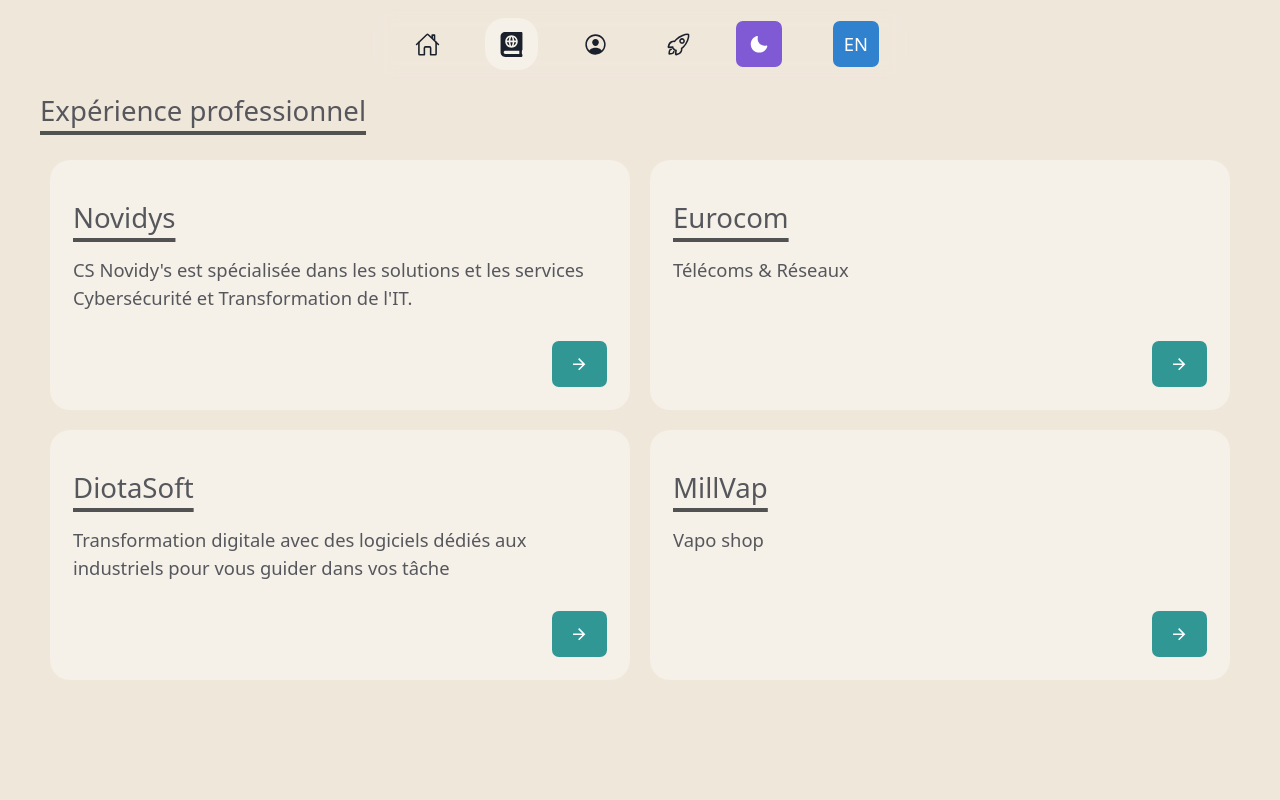
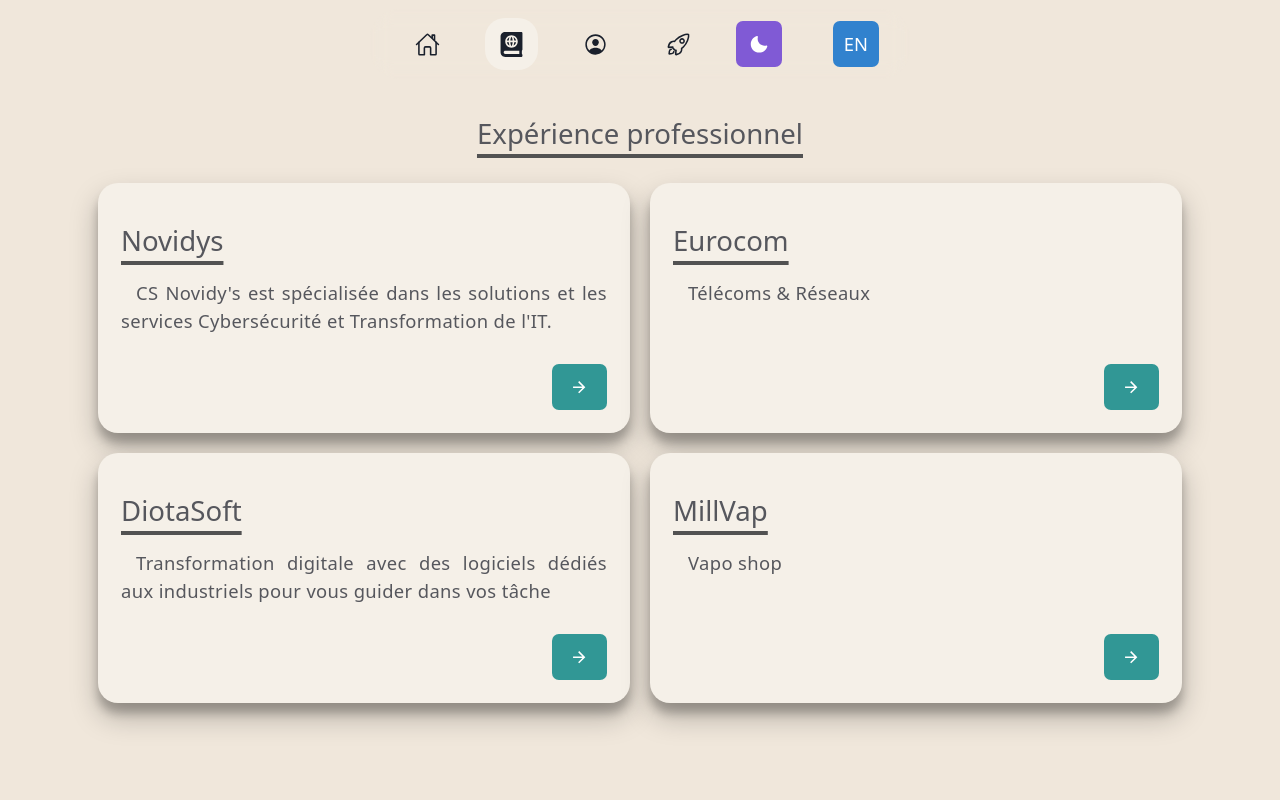
Before and after one commit to KiSEiGitHub/Me, a Next.js app: page /Experience in a window 1280 px wide. Shown: the top 800 px of the page. Built offline with nearby package versions, Linux system fonts and the light colour scheme.

Commit message:
style(*) : rework global style

```diff
--- a/pages/Competences.jsx
+++ b/pages/Competences.jsx
@@ -118,6 +118,7 @@
                                 h='auto'
                                 bg={colorMode === 'light' ? '#f5f0e8' : '#313134'}
                                 m='10px 20px'
+                                boxShadow='rgba(0, 0, 0, 0.35) 0px 5px 15px'
                                 borderRadius={15}
                             >
                                 <Text
@@ -146,6 +147,7 @@
                                 h='auto'
                                 bg={colorMode === 'light' ? '#f5f0e8' : '#313134'}
                                 m='10px 20px'
+                                boxShadow='rgba(0, 0, 0, 0.35) 0px 5px 15px'
                                 borderRadius={15}
                             >
                                 <Text
@@ -167,6 +169,7 @@
                                 h='auto'
                                 bg={colorMode === 'light' ? '#f5f0e8' : '#313134'}
                                 m='10px 20px'
+                                boxShadow='rgba(0, 0, 0, 0.35) 0px 5px 15px'
                                 borderRadius={15}
                             >
                                 <Text
--- a/pages/Experience/index.jsx
+++ b/pages/Experience/index.jsx
@@ -1,62 +1,67 @@
-import { Button, Container, Flex, useColorMode } from '@chakra-ui/react';
-import React, { useContext } from 'react';
-import { SectionTitle } from '../../Layout/CustomText';
+import {Box, Button, Flex, Text, useColorMode, useMediaQuery} from '@chakra-ui/react';
+import React, {useContext} from 'react';
+import {ParaIndent, SectionTitle} from '../../Layout/CustomText';
 import Section from '../../Layout/Section';
-import { LangContext } from '../../Hook/LangContext';
-import { SimpleGrid } from '@chakra-ui/react';
-import { Box } from '@chakra-ui/react';
-import { LinkBox } from '@chakra-ui/react';
-import { Text } from '@chakra-ui/react';
+import {LangContext} from '../../Hook/LangContext';
 import Link from 'next/link';
-import { ArrowForwardIcon } from '@chakra-ui/icons';
+import {ArrowForwardIcon} from '@chakra-ui/icons';
 
 const Projet = (props) => {
 
-    const { colorMode } = useColorMode();
-    const { toggleLang } = useContext(LangContext);
+    const {colorMode} = useColorMode();
+    const {toggleLang} = useContext(LangContext);
+    const [flipe] = useMediaQuery('(max-width: 1296px)')
+
     return (
         <>
-            <Box m = "90px auto" d = "block" maxW = "1200px" h = "auto">
-                <Section delay = {0.2}>
+            <Box m="90px auto" p={2} d="block" maxW="1200px" h="auto">
+                <Section delay={0.2}>
+                    <Box
+                        textAlign={flipe ? 'center' : ''}
+                        pos='relative'
+                        left={flipe ? '' : '50px'}
+                    >
                         <SectionTitle>
                             {toggleLang
                                 ? 'Expérience professionnel'
                                 : 'Professional experience'
                             }
                         </SectionTitle>
+                    </Box>
                     <Flex
-                        h = "auto"
-                        justifyContent = "space-between"
-                        flexWrap = "wrap"
-                        alignItems = "center"
+                        h="auto"
+                        justifyContent="center"
+                        flexWrap="wrap"
+                        alignItems="center"
                     >
                         {props.array.map((item) =>
                             <>
                                 <Box
-                                    w = "580px"
-                                    h = "250px"
-                                    bg = {colorMode === 'light' ? '#f5f0e8' : '#313134'}
-                                    m = "10px"
-                                    p = {5}
-                                    borderRadius = {20}
-                                    pos = "relative"
+                                    w="532px"
+                                    h="250px"
+                                    boxShadow='rgba(0, 0, 0, 0.25) 0px 14px 28px, rgba(0, 0, 0, 0.22) 0px 10px 10px'
+                                    bg={colorMode === 'light' ? '#f5f0e8' : '#313134'}
+                                    m="10px"
+                                    p={5}
+                                    borderRadius={20}
+                                    pos="relative"
                                 >
                                     <SectionTitle>
                                         {item.name}
                                     </SectionTitle>
-                                    <Text>
-                                        {item[ 'job' ][ 'fr' ]}
-                                    </Text>
+                                    <ParaIndent>
+                                        {item['job']['fr']}
+                                    </ParaIndent>
 
                                     <Button
-                                        mt = {5}
-                                        pos = "absolute"
-                                        right = {5}
-                                        bottom = {5}
-                                        colorScheme = "teal"
+                                        mt={5}
+                                        pos="absolute"
+                                        right={5}
+                                        bottom={5}
+                                        colorScheme="teal"
                                     >
-                                        <Link href = {`Experience/${item.name}`} passHref>
-                                            <ArrowForwardIcon />
+                                        <Link href={`Experience/${item.name}`} passHref>
+                                            <ArrowForwardIcon/>
                                         </Link>
                                     </Button>
                                 </Box>
@@ -77,7 +82,7 @@
     const array = data.Experience;
 
     return {
-        props : {
+        props: {
             array
         }
     };
```
Lines whose indentation alone changed are shown as unchanged.
